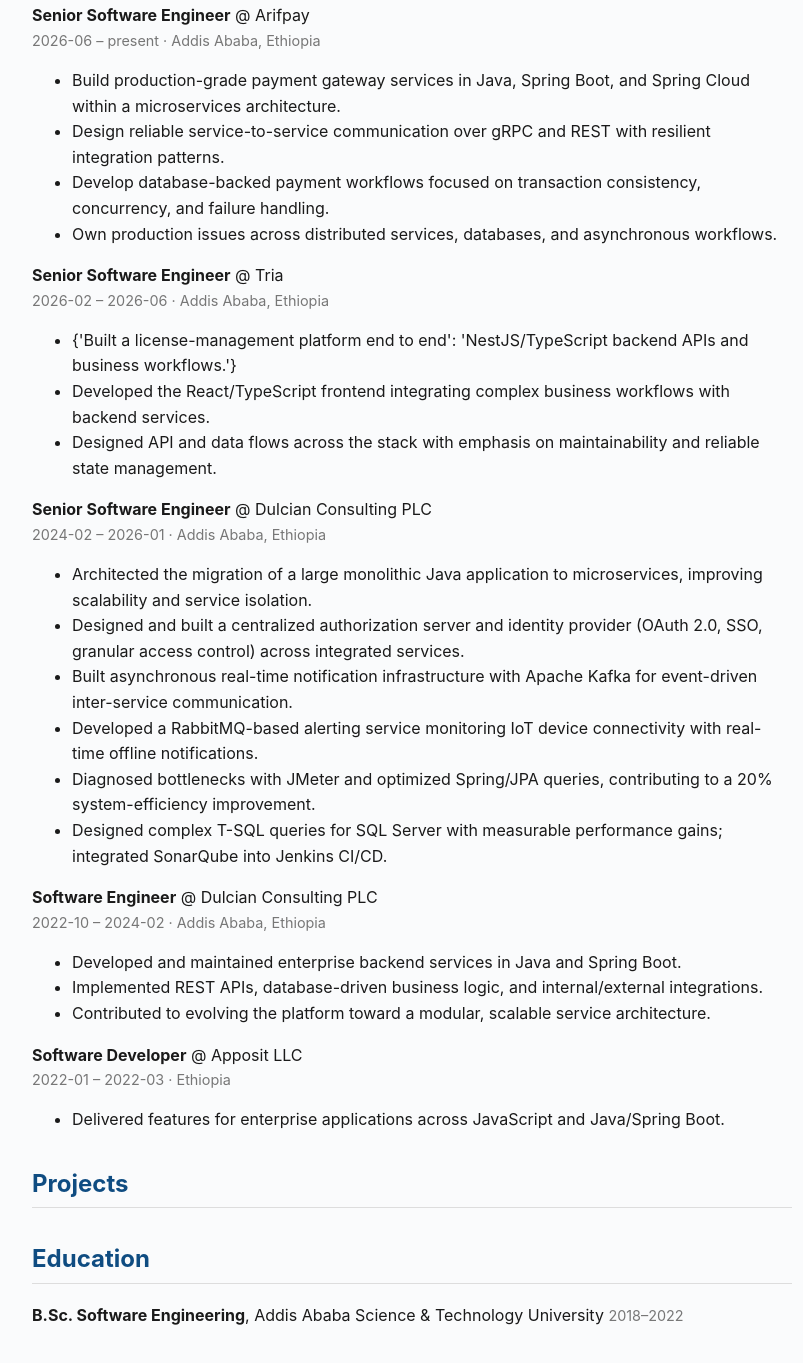
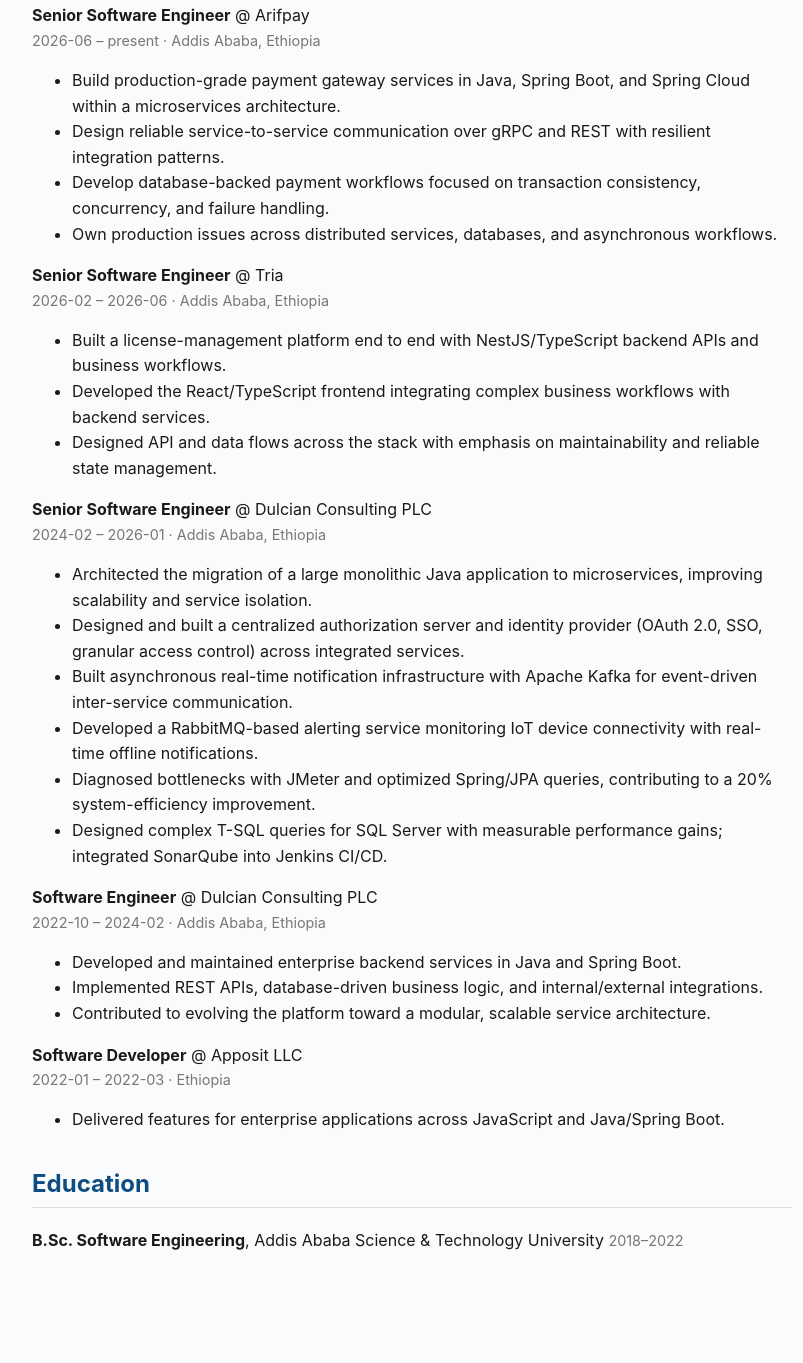
Before and after one commit to mengstabketemaw/mengstabketemaw.github.io, a plain HTML site: page index.html in a window 1280 px wide. Shown: the part 748-2111 px from the top of the page, without its empty margins (228-1031 px from the left). After the commit the page ends 2050 px from the top, so only its background shows below. Drawn offline with Linux system fonts and the light colour scheme.

Commit message:
Remove empty Projects section; fix Tria bullet text

```diff
--- a/index.html
+++ b/index.html
@@ -30,7 +30,7 @@
 
 <div class="item"><strong>Senior Software Engineer</strong> @ Tria
   <div class="meta">2026-02 – 2026-06 · Addis Ababa, Ethiopia</div>
-  <ul><li>{&#39;Built a license-management platform end to end&#39;: &#39;NestJS/TypeScript backend APIs and business workflows.&#39;}</li><li>Developed the React/TypeScript frontend integrating complex business workflows with backend services.</li><li>Designed API and data flows across the stack with emphasis on maintainability and reliable state management.</li></ul></div>
+  <ul><li>Built a license-management platform end to end with NestJS/TypeScript backend APIs and business workflows.</li><li>Developed the React/TypeScript frontend integrating complex business workflows with backend services.</li><li>Designed API and data flows across the stack with emphasis on maintainability and reliable state management.</li></ul></div>
 
 <div class="item"><strong>Senior Software Engineer</strong> @ Dulcian Consulting PLC
   <div class="meta">2024-02 – 2026-01 · Addis Ababa, Ethiopia</div>
@@ -44,7 +44,6 @@
   <div class="meta">2022-01 – 2022-03 · Ethiopia</div>
   <ul><li>Delivered features for enterprise applications across JavaScript and Java/Spring Boot.</li></ul></div>
 
-<h2>Projects</h2>
 
 <h2>Education</h2>
 
```
Also changed, not shown: 1 other file.
